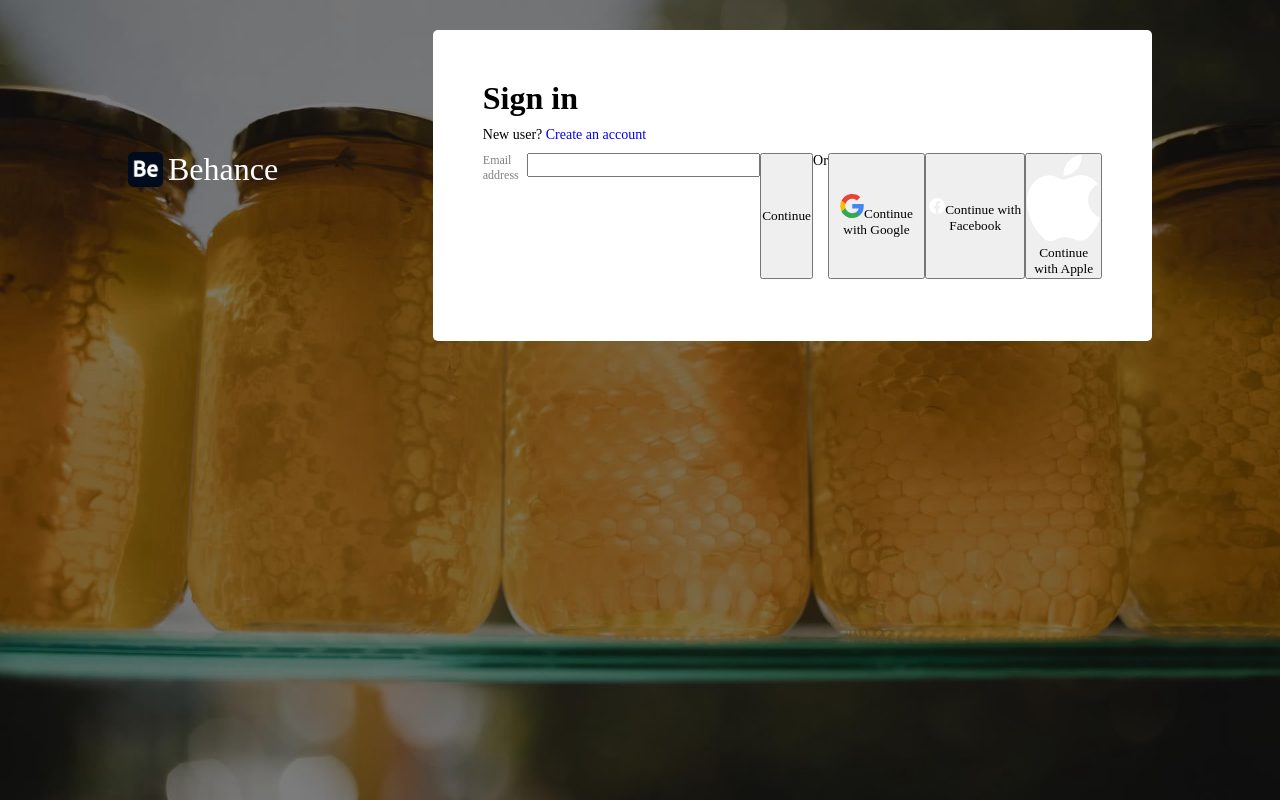
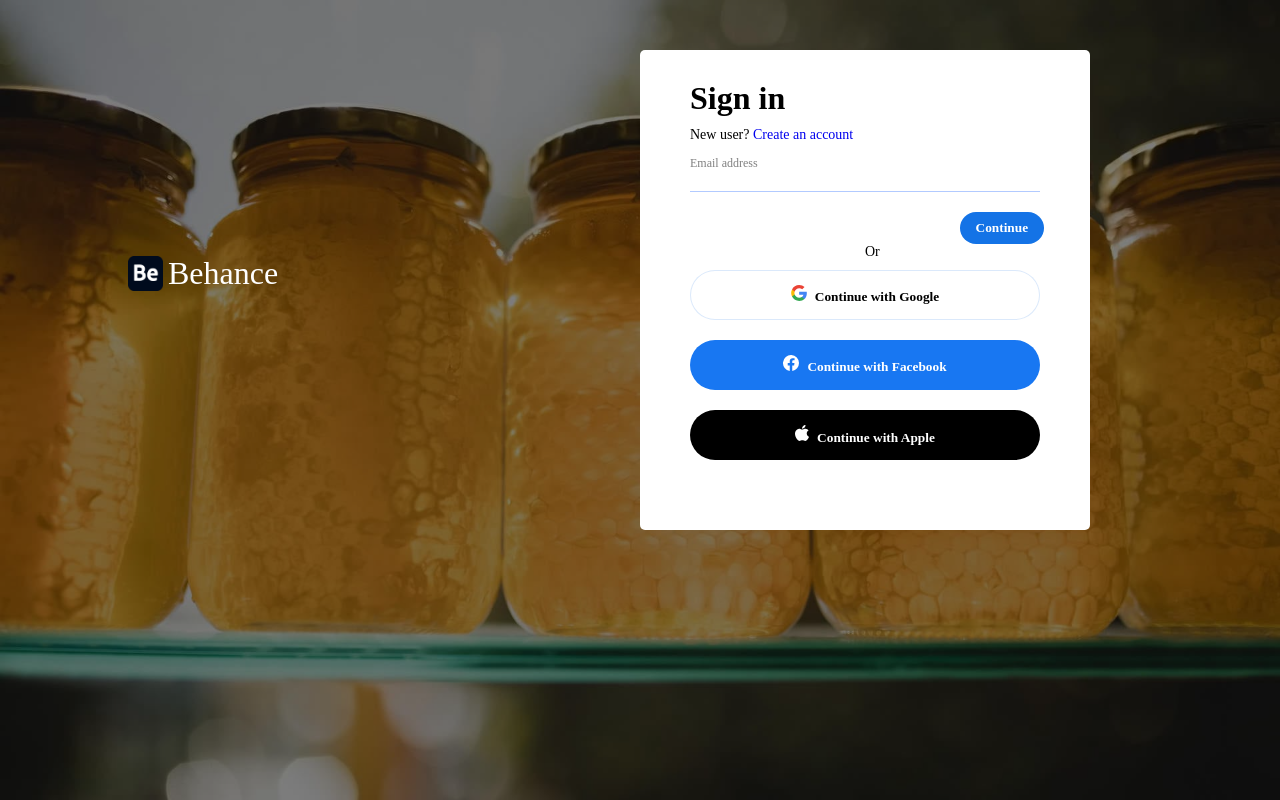
Before and after one commit to hibnastiar27/website-latihan, a plain HTML site: page Login-Behance/index.html in a window 1280 px wide. Drawn offline with Linux system fonts and the light colour scheme; a web font is replaced by a local one.

Commit message:
melanjutkan styling form dan button

```diff
--- a/Login-Behance/css/style.css
+++ b/Login-Behance/css/style.css
@@ -58,9 +58,10 @@ body {
 }
 
 .konten2 {
-  margin-top: 30px;
+  height: 480px;
+  margin-top: 50px;
   border-radius: 5px;
-  padding: 50px;
+  padding: 30px 50px;
   box-sizing: border-box;
   background-color: white;
 }
@@ -80,9 +81,6 @@ body {
 }
 
 /* Form */
-form {
-  display: flex;
-}
 
 form label.email {
   font-size: 12px;
@@ -90,7 +88,70 @@ form label.email {
 }
 
 form input.email {
+  border: 0.5px solid rgba(0, 81, 255, 0.3);
+  border-top: none;
+  border-left: none;
+  border-right: none;
   width: 350px;
   height: 20px;
   margin-bottom: 20px;
 }
+
+form .btn {
+  border-radius: 999px;
+  font-weight: bold;
+  border: none;
+}
+
+.btn.continue {
+  background-color: #1473e6;
+  padding: 8px 16px;
+  color: white;
+  margin-left: 77%;
+}
+
+form p {
+  margin-left: 50%;
+}
+
+form .btn2 {
+  border-radius: 999px;
+  font-weight: bold;
+  border: none;
+  width: 100%;
+  height: 50px;
+  margin-bottom: 20px;
+}
+
+/* Login Google */
+.btn2.google {
+  border: 1px solid #1473e627;
+  background-color: white;
+}
+
+.google img {
+  width: 16px;
+  margin-right: 8px;
+}
+
+/* Login Fb */
+.btn2.fb {
+  background-color: #1877f2;
+  color: white;
+}
+
+.fb img {
+  width: 16px;
+  margin-right: 8px;
+}
+
+/* Login Apple */
+.btn2.apple {
+  background-color: #000;
+  color: white;
+}
+
+.apple img {
+  width: 14px;
+  margin-right: 8px;
+}
```
